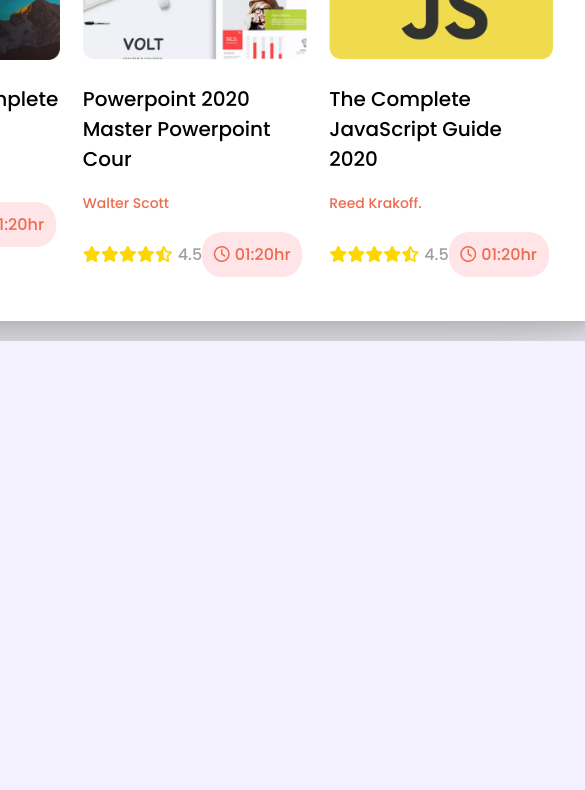
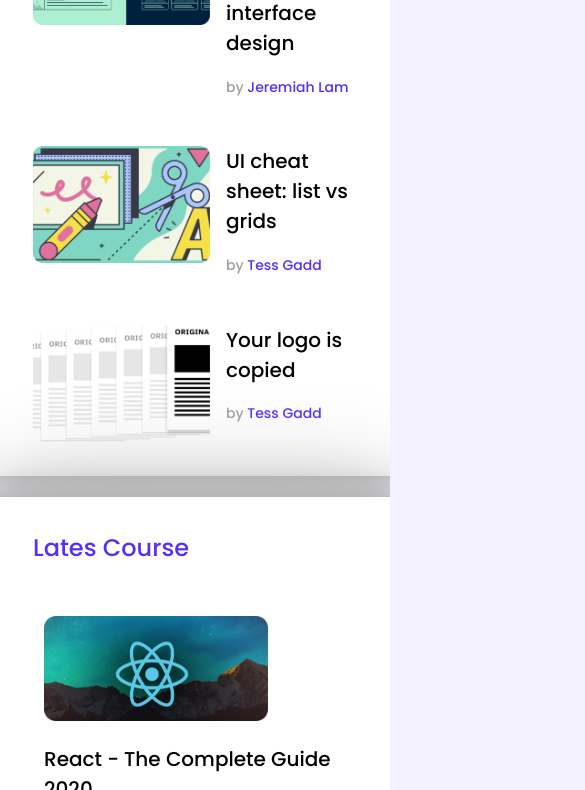
Before and after one commit to EsrakFahim/leaderboard, a plain HTML site: page index.html in a window 390 px wide. Shown: the part 1210-2000 px from the top of the page, 585 px wide, since content can reach past the window. Before the commit the page ends 1551 px from the top, so only its background shows below. Drawn offline with Linux system fonts and the light colour scheme.

Commit message:
maked responsive for mobiles

```diff
--- /dev/null
+++ b/css/responsive.css
@@ -0,0 +1,26 @@
+        @media screen and (max-width:688px) {
+
+            .navigation{
+                flex-direction: column;
+                padding: 20px 0;
+                margin: 0;
+                width: 100%;
+            }
+
+            .conteinar {
+                width: 100%;
+            }
+
+            .player_details_conteinar {
+                grid-template-columns: repeat(1, 1fr);
+            }
+
+            .blog_section_conteinar{
+                grid-template-columns: repeat(1,1fr);
+            }
+
+            .course_conteinar{
+                flex-direction: column;
+                gap: 30px;
+            }
+        }
--- a/css/style.css
+++ b/css/style.css
@@ -8,7 +8,7 @@
         background-color: #F3F1FF;
     }
 
-    #conteinar {
+    .conteinar {
         width: 870px;
         background-color: #ffffff;
         padding: 0 33px 33px 33px;
--- a/index.html
+++ b/index.html
@@ -6,6 +6,7 @@
     <meta http-equiv="X-UA-Compatible" content="IE=edge">
     <meta name="viewport" content="width=device-width, initial-scale=1.0">
     <link rel="stylesheet" href="./css/style.css">
+    <link rel="stylesheet" href="./css/responsive.css">
     <script src="https://kit.fontawesome.com/59436b459e.js" crossorigin="anonymous"></script>
     <title>Leaderboard</title>
 </head>
@@ -36,7 +37,7 @@
     <!-- main section start  -->
     <main>
         <!-- top player section start -->
-        <section id="conteinar">
+        <section class="conteinar">
             <h3 class="conteinar_title">Top Player</h3>
             <div class="player_details_conteinar">
                 <div class="players">
@@ -109,7 +110,7 @@
     <!-- Lates Course section start -->
     <!-- section#conteinar>.course_conteinar>.course_detail*3>img[src="./images/courses/course-$.png"]+.course_detail_content>h2+h4+.course_summary>ul>li*5^span.rating+span.duration -->
     <section id="flex_contain">
-        <div id="conteinar">
+        <div class="conteinar">
             <h3 class="conteinar_title">Lates Course</h3>
             <div class="course_conteinar">
                 <div class="course_detail">
```
